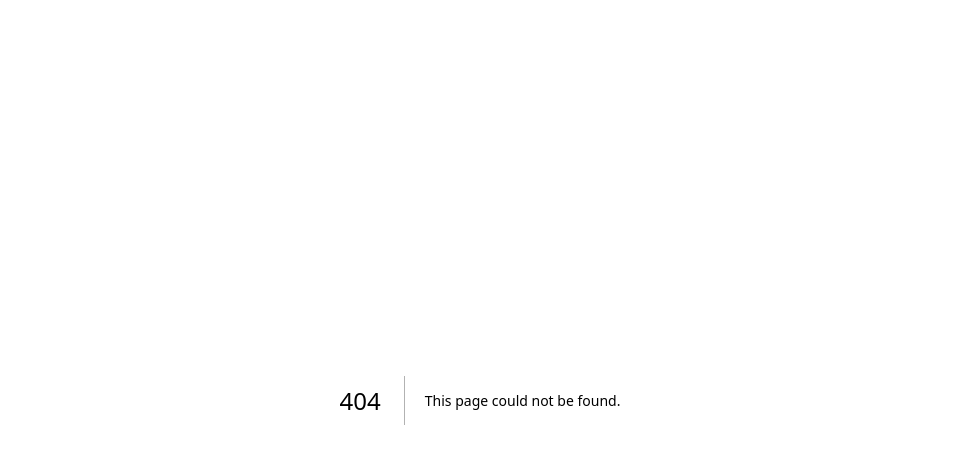
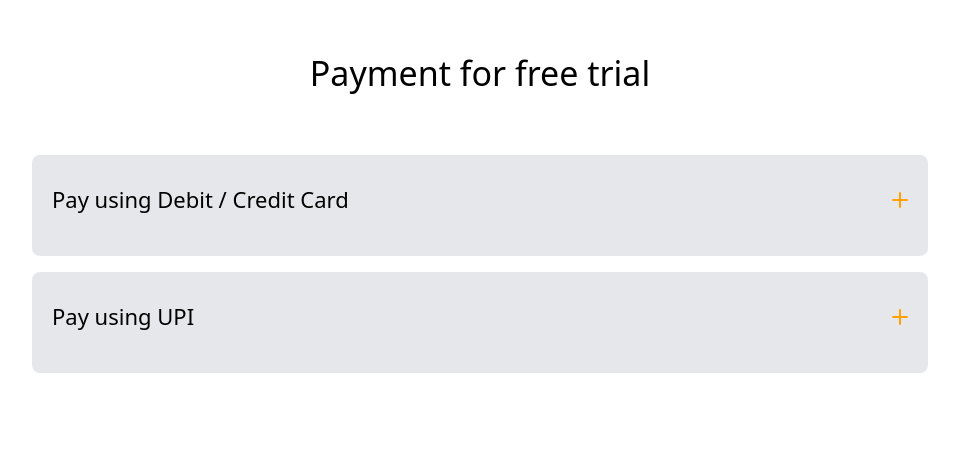
Before and after one commit to DanishQ1011/homeprotein, a Next.js app: page /payment in a window 1280 px wide. Before the commit this address had no page. Shown: the top 464 px of the page, without its empty margins (160-1119 px from the left). Built offline with nearby package versions, Linux system fonts and the light colour scheme.

Commit message:
Payment page added

```diff
--- a/package.json
+++ b/package.json
@@ -9,6 +9,8 @@
     "lint": "next lint"
   },
   "dependencies": {
+    "@coreui/coreui": "^4.3.2",
+    "@coreui/react": "^4.11.1",
     "axios": "^1.6.2",
     "body-parser": "^1.20.2",
     "dotenv": "^16.3.1",
--- /dev/null
+++ b/pages/payment.jsx
@@ -0,0 +1,15 @@
+import PaymentOption from "@/components/PaymentOption";
+import React from 'react'
+import '../src/app/globals.css'
+
+const payment = () => {
+  return (
+    <div className="w-full h-screen bg-gradient-to-r from-indigo-500 to-blue-600">
+      <div className="p-4">
+        <PaymentOption/>
+      </div>
+    </div>
+  )
+}
+
+export default payment
--- /dev/null
+++ b/src/components/Accordion.jsx
@@ -0,0 +1,55 @@
+'use client';
+
+import React, { useState } from "react";
+
+const Accordion = ({ title, answer }) => {
+  const [accordionOpen, setAccordionOpen] = useState(false);
+
+  return (
+    <div className="py-2">
+      <button
+        onClick={() => setAccordionOpen(!accordionOpen)}
+        className="flex justify-between items-center w-full"
+      >
+        <span>{title}</span>
+        {/* {accordionOpen ? <span>-</span> : <span>+</span>} */}
+        <svg
+          className="fill-primary1 shrink-0 ml-8"
+          width="16"
+          height="16"
+          xmlns="http://www.w3.org/2000/svg"
+        >
+          <rect
+            y="7"
+            width="16"
+            height="2"
+            rx="1"
+            className={`transform origin-center transition duration-200 ease-out ${
+              accordionOpen && "!rotate-180"
+            }`}
+          />
+          <rect
+            y="7"
+            width="16"
+            height="2"
+            rx="1"
+            className={`transform origin-center rotate-90 transition duration-200 ease-out ${
+              accordionOpen && "!rotate-180"
+            }`}
+          />
+        </svg>
+      </button>
+      <div
+        className={`mt-3 grid overflow-hidden transition-all duration-300 ease-in-out  text-lg ${
+          accordionOpen
+            ? "grid-rows-[1fr] opacity-100"
+            : "grid-rows-[0fr] opacity-0"
+        }`}
+      >
+        <div className="overflow-hidden">{answer}</div>
+      </div>
+    </div>
+  );
+};
+
+export default Accordion;
--- /dev/null
+++ b/src/components/PaymentOption.jsx
@@ -0,0 +1,39 @@
+import React from "react";
+import Accordion from "./Accordion";
+import Image from "next/image";
+import qrcode from '@/assets/qrcode.png'
+
+const PaymentOption = () => {
+  return (
+    <main className="mx-44">
+      <h1 className="p-8 text-center text-[34px]">Payment for free trial</h1>
+    <div className="p-5 mt-6 bg-gray-200 rounded-lg text-[22px] ">
+      <Accordion
+        title="Pay using Debit / Credit Card"
+        answer="I like to use iOS products"
+      />
+    </div>
+    <div className="mt-4 p-5 bg-gray-200 rounded-lg text-[22px]">
+      <Accordion
+        title="Pay using UPI"
+        answer={
+        <>
+          <div className="flex flex-col gap-4">
+          <div>
+          Step 1. Pay using the UPI ID - {" "}
+          <span className="font-bold">home.protein@axl</span>
+          </div>
+          <p className="ml-[8rem]">OR</p>
+          <div>
+            <Image src={qrcode} alt="qrcode" width={200}/>
+          </div>
+          </div>
+        </>
+        }
+      />
+    </div>
+    </main>
+  );
+};
+
+export default PaymentOption;
```
Also changed, not shown: src/assets/qrcode.png (added), 1 other file (tests, documents, lock files or other folders).
